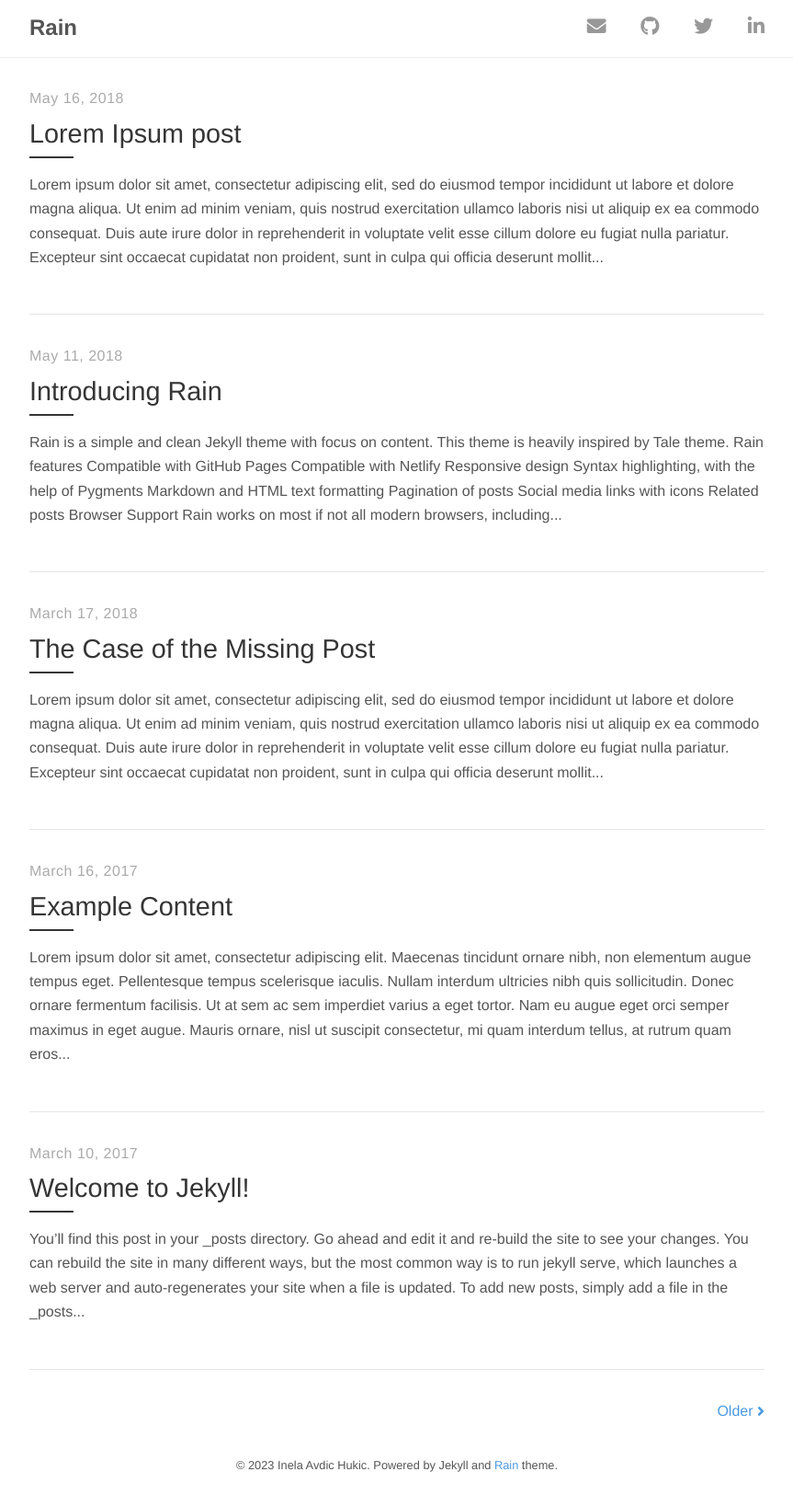
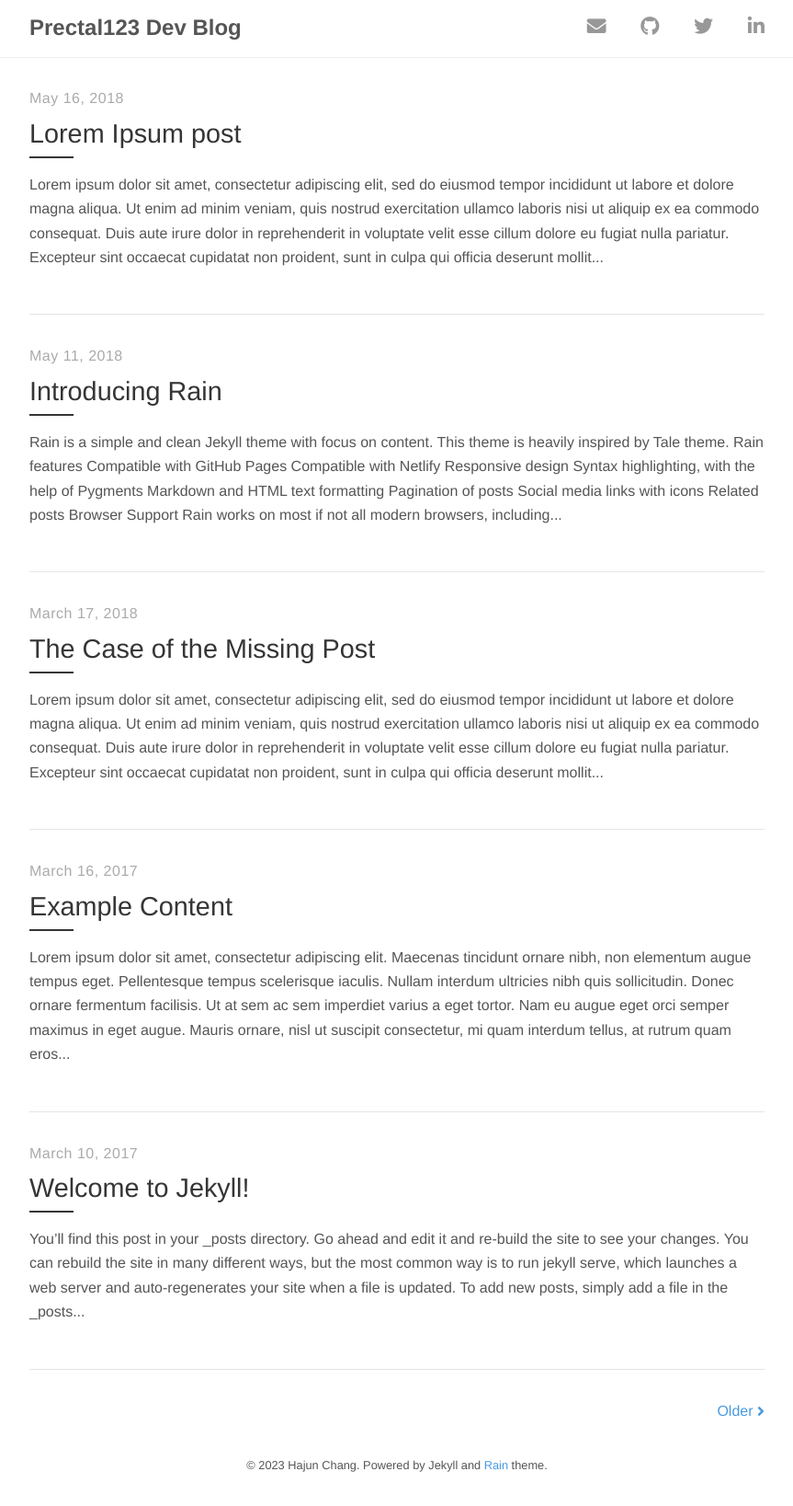
Before and after one commit to prectal123/prectal123.github.io, a Jekyll site: the page built from index.html, in a window 1280 px wide. Shown: the whole page at 92% size, without its empty margins (208-1071 px from the left). Built offline with Jekyll 4.4.1, drawn with Linux system fonts in a browser that asks for light colours; nearby versions of some CDN libraries; the list of posts is cut into pages by our own code.

Commit message:
feat(ui): change config file

```diff
--- a/_config.yml
+++ b/_config.yml
@@ -1,13 +1,13 @@
 # Site settings
-title:          Rain
-description:    "Rain is a simple and clean Jekyll theme with focus on content."
+title:          Prectal123 Dev Blog
+description:    "Theme from Jekyll, Rain"
 url:            https://github.com/inelaah/rain
 
 # Author
 author:
-  name:         Inela Avdic Hukic
-  email:        inelaah@gmail.com
-  url:          https://inelaah.com
+  name:         Hajun Chang
+  email:        hajunchang501@gmail.com
+  url:
 
 # Build settings
 markdown:       kramdown
@@ -34,7 +34,7 @@ related_posts_section:
 
 # Links to social media
 social:
-  email: inelaah@gmail.com
-  github: https://github.com/inelaah
+  email: hajunchang501@gmail.com
+  github: https://github.com/prectal123
   twitter: https://twitter.com
   linkedin: https://ba.linkedin.com/in/inela-avdic-hukic-322354131
```
